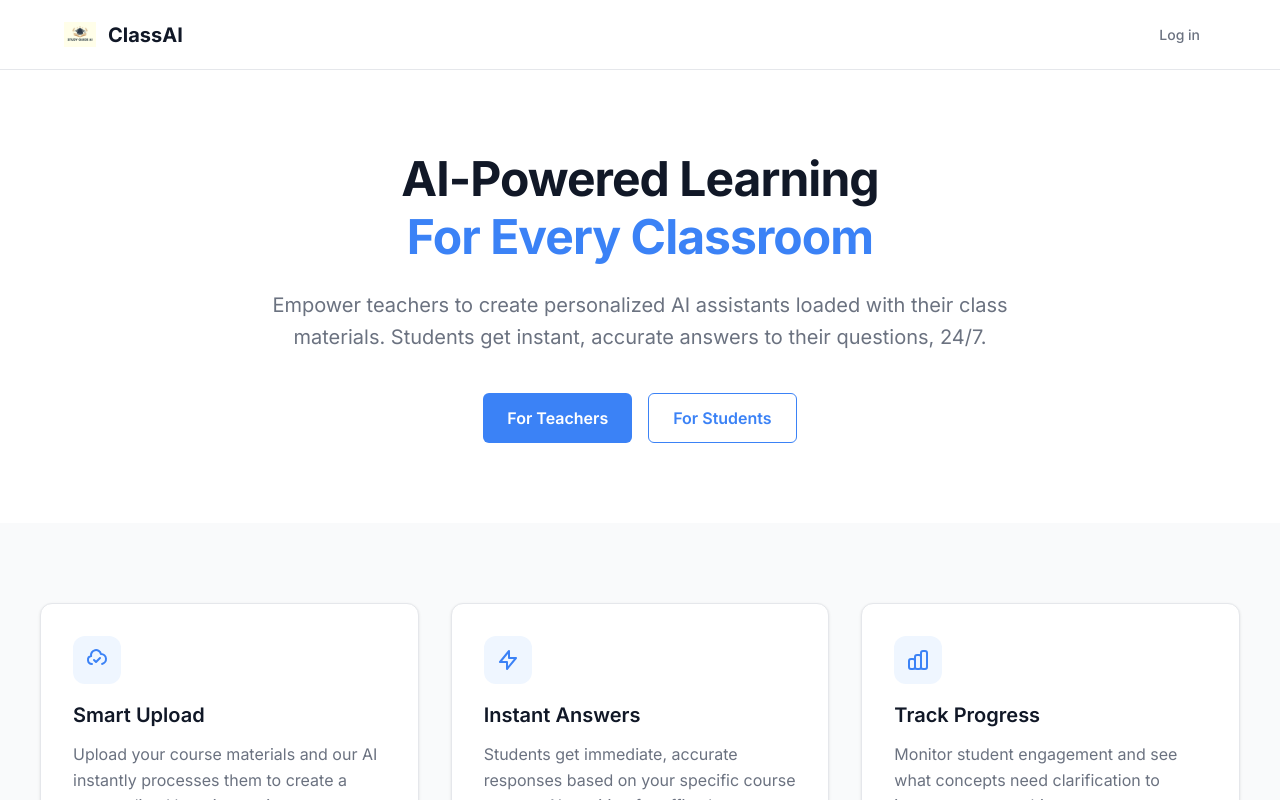
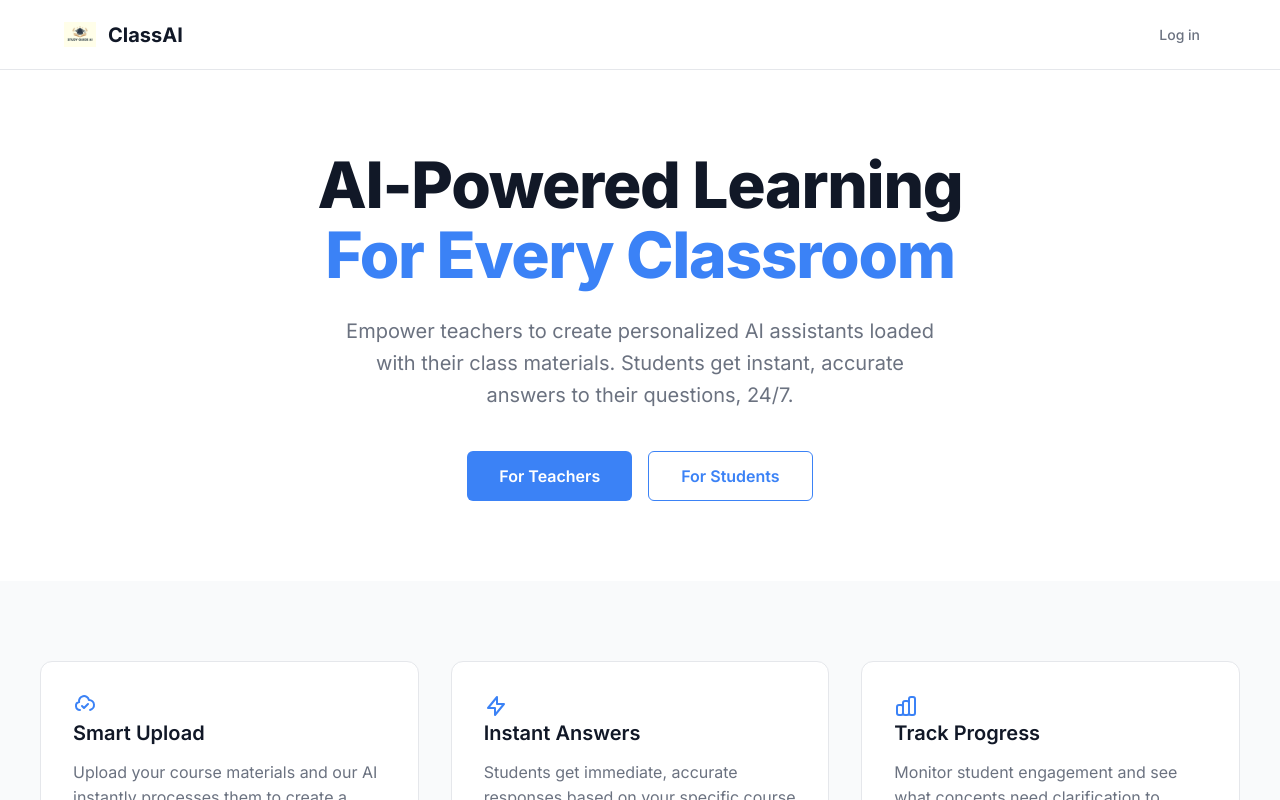
Before and after one commit to MarkPalkimas/AISCHOOL3, a React (Vite) app: page / in a window 1280 px wide. Shown: the top 800 px of the page. Built offline with nearby package versions, Linux system fonts and the light colour scheme; no server answers.

Commit message:
Update index.css

```diff
--- a/src/index.css
+++ b/src/index.css
@@ -1,232 +1,22 @@
+@import url('https://fonts.googleapis.com/css2?family=Inter:wght@300;400;500;600;700;800;900&display=swap');
+
 @tailwind base;
 @tailwind components;
 @tailwind utilities;
 
-@import url('https://fonts.googleapis.com/css2?family=Inter:wght@300;400;500;600;700;800;900&display=swap');
-
 @layer base {
-  * {
-    font-family: 'Inter', -apple-system, BlinkMacSystemFont, 'Segoe UI', Roboto, sans-serif;
-  }
-
-  body {
-    margin: 0;
-    padding: 0;
-    background: white;
-    color: #111827;
-  }
+  * { font-family: 'Inter', -apple-system, BlinkMacSystemFont, 'Segoe UI', Roboto, sans-serif; }
+  body { margin: 0; padding: 0; background: white; color: #111827; }
 }
 
 @layer components {
-  .hero-title {
-    font-size: clamp(2.5rem, 8vw, 4rem);
-    font-weight: 800;
-    line-height: 1.1;
-    letter-spacing: -0.02em;
-  }
-
-  .hero-subtitle {
-    font-size: clamp(1rem, 3vw, 1.25rem);
-    font-weight: 400;
-    line-height: 1.6;
-    color: #6B7280;
-    max-width: 600px;
-    margin: 0 auto;
-  }
-
-  .btn-primary {
-    display: inline-flex;
-    align-items: center;
-    justify-content: center;
-    padding: 12px 32px;
-    background: #000;
-    color: white;
-    border-radius: 8px;
-    font-weight: 600;
-    font-size: 16px;
-    border: none;
-    cursor: pointer;
-    transition: all 0.2s ease;
-    text-decoration: none;
-  }
-
-  .btn-primary:hover {
-    background: #374151;
-    transform: translateY(-1px);
-  }
-
-  .btn-secondary {
-    display: inline-flex;
-    align-items: center;
-    justify-content: center;
-    padding: 12px 32px;
-    background: white;
-    color: #374151;
-    border: 1px solid #D1D5DB;
-    border-radius: 8px;
-    font-weight: 600;
-    font-size: 16px;
-    cursor: pointer;
-    transition: all 0.2s ease;
-    text-decoration: none;
-  }
-
-  .btn-secondary:hover {
-    background: #F9FAFB;
-    border-color: #9CA3AF;
-    transform: translateY(-1px);
-  }
-
-  .feature-card {
-    background: white;
-    border: 1px solid #E5E7EB;
-    border-radius: 12px;
-    padding: 32px;
-    transition: all 0.3s ease;
-  }
-
-  .feature-card:hover {
-    box-shadow: 0 10px 25px -5px rgba(0, 0, 0, 0.1);
-    transform: translateY(-4px);
-  }
-
-  .feature-icon {
-    width: 48px;
-    height: 48px;
-    background: #EFF6FF;
-    border-radius: 8px;
-    display: flex;
-    align-items: center;
-    justify-content: center;
-    margin-bottom: 16px;
-  }
+  .hero-title { font-size: clamp(2.5rem, 8vw, 4rem); font-weight: 800; line-height: 1.1; letter-spacing: -0.02em; }
+  .hero-subtitle { font-size: clamp(1rem, 3vw, 1.25rem); font-weight: 400; line-height: 1.6; color: #6B7280; max-width: 600px; margin: 0 auto; }
+  .btn-primary { padding: 12px 32px; background: #3B82F6; color: white; border-radius: 6px; font-weight: 600; cursor: pointer; display: inline-flex; align-items: center; justify-content: center; }
+  .btn-primary:hover:not(:disabled) { background: #2563EB; transform: translateY(-1px); }
+  .btn-secondary { padding: 12px 32px; background: white; color: #3B82F6; border: 1px solid #3B82F6; border-radius: 6px; font-weight: 600; cursor: pointer; display: inline-flex; align-items: center; justify-content: center; }
+  .btn-secondary:hover { background: #EFF6FF; }
+  .btn-disabled { padding: 12px 32px; background: #F3F4F6; color: #9CA3AF; cursor: not-allowed; display: flex; align-items: center; justify-content: center; width: 100%; }
+  .feature-card { background: white; border: 1px solid #E5E7EB; border-radius: 12px; padding: 32px; transition: all 0.3s ease; }
+  .hover-card:hover { transform: translateY(-4px); box-shadow: 0 10px 25px rgba(0, 0, 0, 0.1); }
 }
-/* Add these styles to your index.css file */
-
-.hero-title {
-  font-size: 48px;
-  font-weight: 800;
-  color: #111827;
-  line-height: 1.2;
-}
-
-.hero-subtitle {
-  font-size: 20px;
-  color: #6B7280;
-  line-height: 1.6;
-  max-width: 800px;
-  margin: 0 auto;
-}
-
-.feature-card {
-  background: white;
-  border: 1px solid #E5E7EB;
-  border-radius: 12px;
-  padding: 32px;
-  box-shadow: 0 1px 3px rgba(0, 0, 0, 0.1);
-  transition: all 0.3s ease;
-}
-
-.feature-icon {
-  width: 48px;
-  height: 48px;
-  background: #EFF6FF;
-  border-radius: 12px;
-  display: flex;
-  align-items: center;
-  justify-content: center;
-  margin-bottom: 16px;
-  transition: transform 0.2s ease;
-}
-
-.hover-card:hover {
-  transform: translateY(-4px);
-  box-shadow: 0 10px 25px rgba(0, 0, 0, 0.1);
-}
-
-.hover-card:hover .feature-icon {
-  transform: scale(1.1);
-}
-
-.btn-primary {
-  background: #3B82F6;
-  color: white;
-  border: none;
-  padding: 12px 24px;
-  border-radius: 6px;
-  font-size: 16px;
-  font-weight: 600;
-  cursor: pointer;
-  transition: all 0.2s;
-  display: inline-flex;
-  align-items: center;
-  justify-content: center;
-}
-
-.btn-primary:hover:not(:disabled) {
-  background: #2563EB;
-  transform: translateY(-1px);
-}
-
-.btn-secondary {
-  background: white;
-  color: #3B82F6;
-  border: 1px solid #3B82F6;
-  padding: 12px 24px;
-  border-radius: 6px;
-  font-size: 16px;
-  font-weight: 600;
-  cursor: pointer;
-  transition: all 0.2s;
-  display: inline-flex;
-  align-items: center;
-  justify-content: center;
-}
-
-.btn-secondary:hover {
-  background: #EFF6FF;
-}
-
-.btn-disabled {
-  background: #F3F4F6;
-  color: #9CA3AF;
-  border: none;
-  padding: 12px 24px;
-  border-radius: 6px;
-  font-size: 14px;
-  font-weight: 600;
-  cursor: not-allowed;
-  transition: all 0.2s;
-  display: flex;
-  align-items: center;
-  justify-content: center;
-  width: 100%;
-}
-
-@keyframes spin {
-  to { transform: rotate(360deg); }
-}
-
-.welcome-text {
-  display: none;
-}
-
-@media (max-width: 640px) {
-  .hero-title {
-    font-size: 32px;
-  }
-
-  .hero-subtitle {
-    font-size: 16px;
-  }
-
-  .feature-card {
-    padding: 24px;
-  }
-}
-
-@media (min-width: 640px) {
-  .welcome-text {
-    display: inline;
-  }
-}
```
